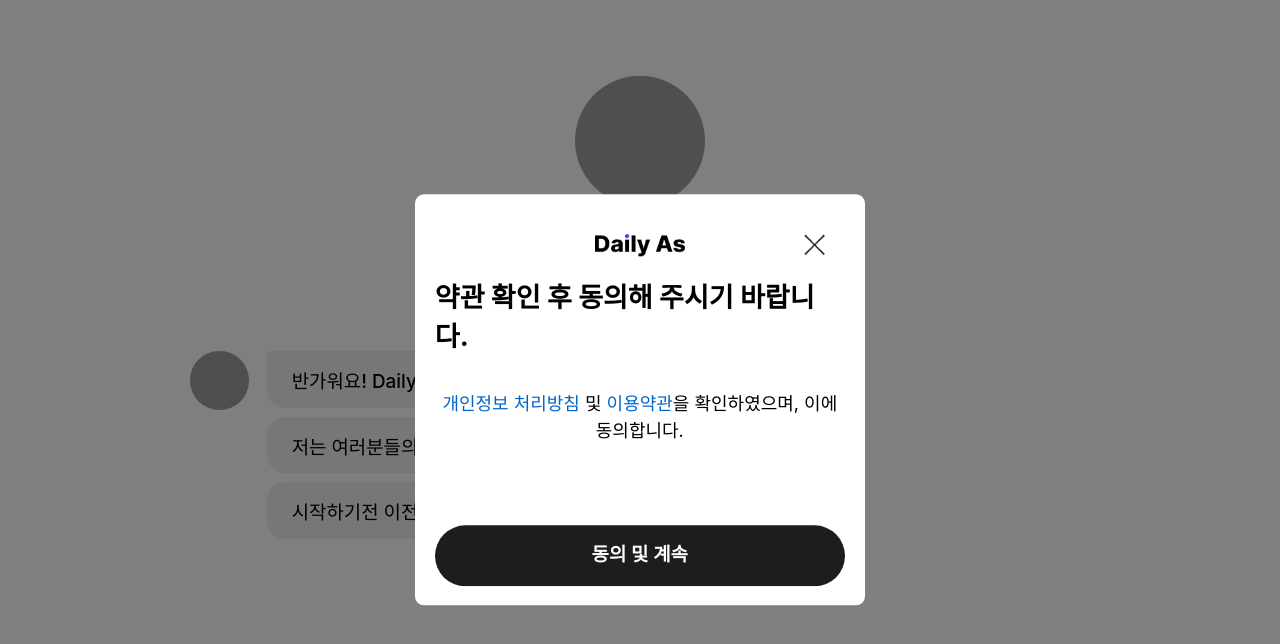
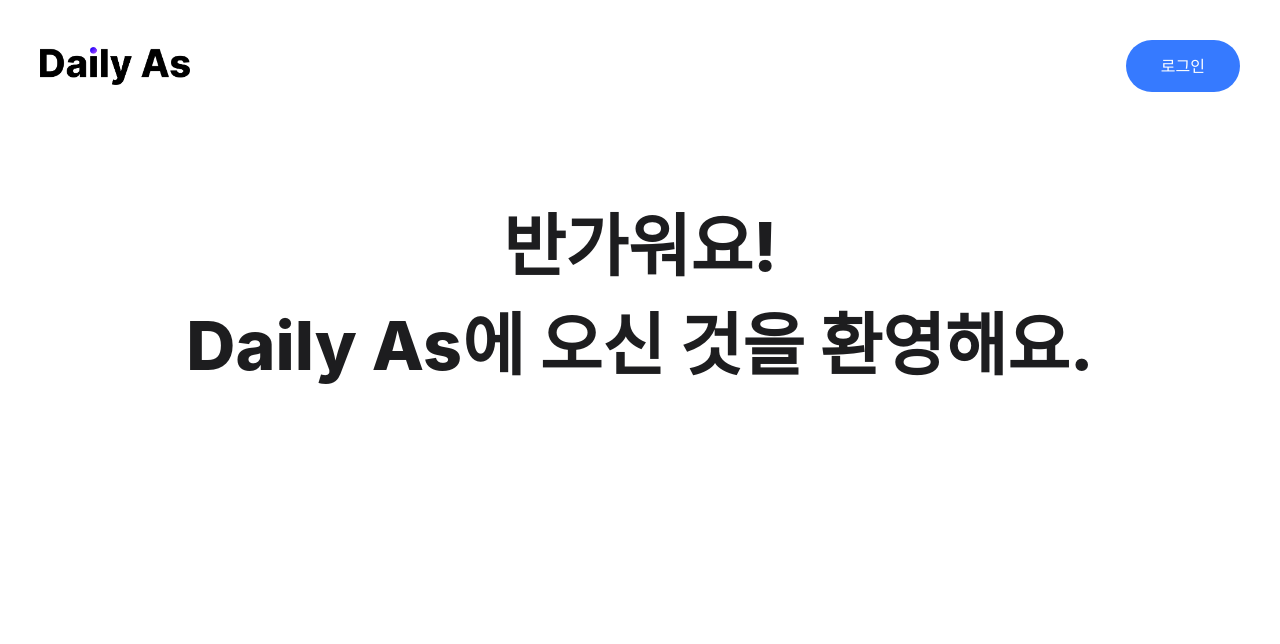
Before and after one commit to 2023-AI-HACKATHON-Daily-As/Daily_As, a Next.js app: page /register in a window 1280 px wide. Shown: the top 644 px of the page. Built offline with nearby package versions, Linux system fonts and the light colour scheme; grey boxes are pictures that could not be loaded; a web font is replaced by a local one.

Commit message:
회원가입 UI 수정

```diff
--- a/app/css/register.css
+++ b/app/css/register.css
@@ -1,3 +1,48 @@
+.daily-header {
+    width: 100%;
+    display: flex;
+    align-items: center;
+    padding: .4rem;
+    justify-content: space-between;
+}
+.daily-header .brand-logo {
+    width: 1.5rem;
+}
+.daily-header .brand-logo img {
+    width: 100%;
+    height: auto;
+    display: flex;
+    align-items: center;
+}
+
+.daily-header .daily-btn {
+    background: #367aff;
+    font-size: .16rem;
+    padding: .14rem .35rem;
+    line-height: 1.5;
+    border-radius: 5rem;
+    color: #fff;
+    cursor: pointer;
+
+}
+.daily-header .daily-btn:hover {
+    text-decoration: underline;
+}
+
+.first-Section .register-head {
+    padding-top: .6rem;
+}
+.first-Section .register-head h1 {
+    color: #1d1d1f;
+    font-size: .68rem;
+    word-break: keep-all;
+    font-weight: 800;
+    text-align: center;
+}
+
+
+
+
 .daily-message-box {
     position: fixed;
     top: 0;
@@ -116,7 +161,7 @@
 .register-container .register .register-item {
     border-radius: 0.133rem;
     overflow: hidden;
-    margin-bottom: .4rem;
+    margin-bottom: .2rem;
 }
 .register-container .register .register-item {
     width: 4.333rem;
@@ -124,7 +169,7 @@
     cursor: pointer;
 }
 .register-item {
-    filter: drop-shadow(0 0 4px rgba(0,0,0,.25));
+    filter: drop-shadow(0 0 3px rgba(0,0,0,.25));
 }
 .register-container .register .register-item img {
     width: 100%;
--- a/app/register/page.tsx
+++ b/app/register/page.tsx
@@ -4,18 +4,29 @@
 import ChatbotCompoent from '@/app/components/ChatBot';
 import { useEffect } from 'react';
 
+import Image from 'next/image';
+import Login from '../components/Login_Component';
+
 const Register = () => {
-    useEffect(() => {
-        const head = document.querySelector('html')
-
-        head?.classList.add('register')
-    }, [])
-
     return (
-        <main className="main register-page">
-            <ChatbotCompoent />
-            <RegisterComponent />
-        </main>
+        <>
+            <header className='daily-header'>
+                <div className='brand-logo'>
+                    <img className="inner" src='/UI/img/logo.png'/>
+                </div>
+                <div className='daily-btn get-started'>로그인</div>
+            </header>
+            <main className="main register-page">
+                <div className='first-Section'>
+                    <div className='g-container'>
+                        <div className='register-head'>
+                            <h1>반가워요!<br/>Daily As에 오신 것을 환영해요.</h1>
+                        </div>
+                    </div>
+                </div>
+            </main>
+            {/* <Login /> */}
+        </>
     )
 }
 
```
